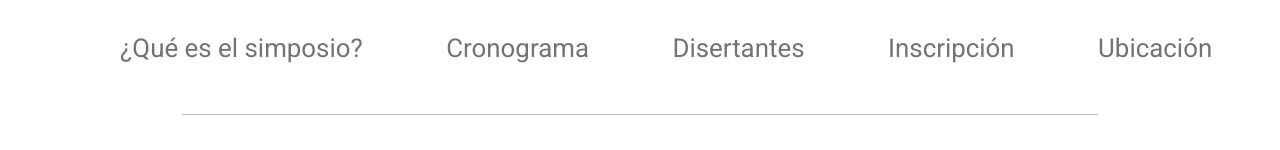
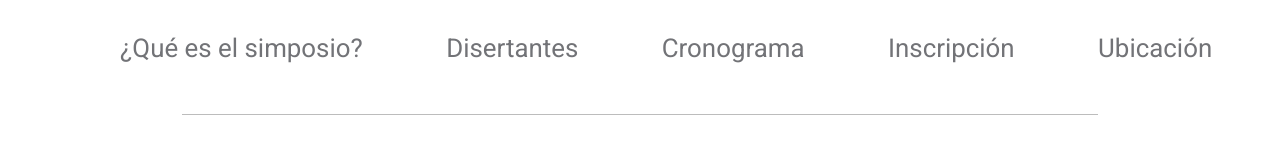
Before and after one commit to cafrias/xi-simposio-web, a React app: page / in a window 1280 px wide. Shown: the top 150 px of the page. Built offline with nearby package versions, Linux system fonts and the light colour scheme.

Commit message:
Fix order of links

```diff
--- a/src/components/Navbar/List.js
+++ b/src/components/Navbar/List.js
@@ -7,12 +7,12 @@ const MENU_ITEMS = [
     link: '#about'
   },
   {
+    name: 'Disertantes',
+    link: '#speakers'
+  },
+  {
     name: 'Cronograma',
     link: '#crono'
-  },
-  {
-    name: 'Disertantes',
-    link: '#speakers'
   },
   {
     name: 'Inscripción',
--- a/src/views/Speakers/index.js
+++ b/src/views/Speakers/index.js
@@ -38,9 +38,9 @@ class Speakers extends Component {
   }
 
   render() {
-    const {
-      shouldAppear
-    } = this.state
+    // const {
+    //   shouldAppear
+    // } = this.state
     return (
       <Section id="speakers" name="Disertantes" className="background_orange speakers">
         <div ref="_grid"
```
